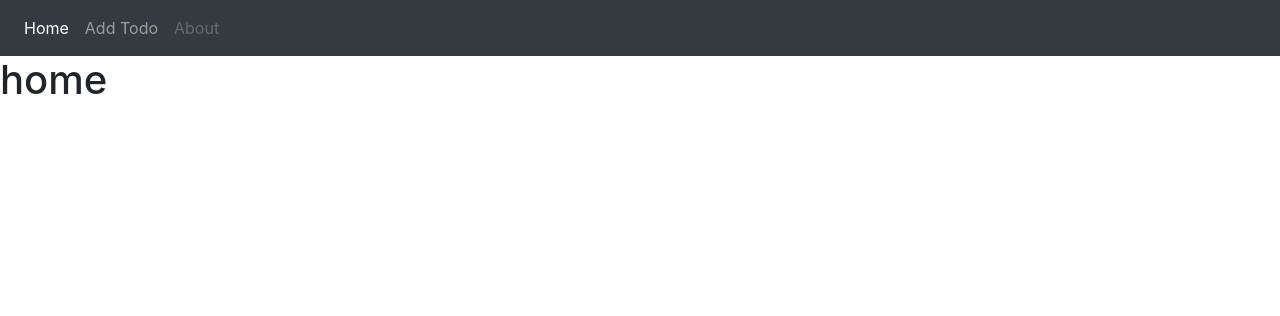
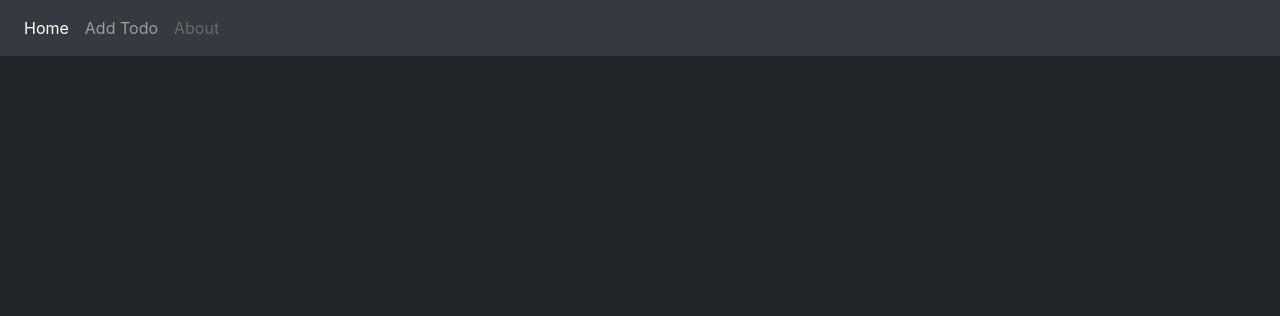
Before and after one commit to alireza01100011/TodoList-Flask, a Flask app: page / in a window 1280 px wide. Shown: the top 316 px of the page. Run offline with Flask 3, Linux system fonts and the light colour scheme; tables that the repository leaves empty hold one stand-in row (values such as "Sample post").

Commit message:
Set Backgrand Black

```diff
--- a/App/Templates/base.html
+++ b/App/Templates/base.html
@@ -7,7 +7,7 @@
     <link rel="stylesheet" href="https://cdn.jsdelivr.net/npm/bootstrap@4.6.2/dist/css/bootstrap.min.css" integrity="sha384-xOolHFLEh07PJGoPkLv1IbcEPTNtaed2xpHsD9ESMhqIYd0nLMwNLD69Npy4HI+N" crossorigin="anonymous">
     <title>{{title}}</title>
 </head>
-<body>
+<body style="background-color:#212529;">
     {% include 'navbar.html'  %}
     {% block content %}{% endblock content %}
 </body>
```
